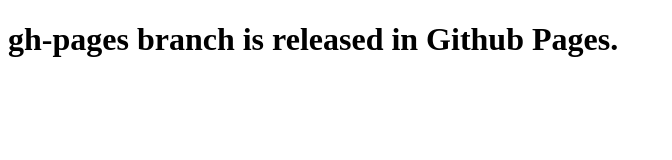
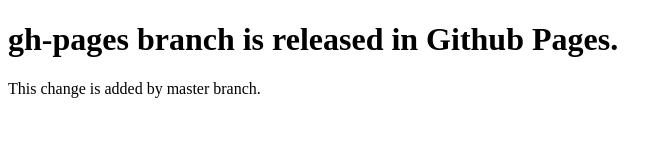
Before and after one commit to hiroak16e/git-study, a plain HTML site: page index.html in a window 1280 px wide. Shown: the whole page, without its empty margins (0-672 px from the left). Drawn offline with Linux system fonts and the light colour scheme.

Commit message:
added to index.html

```diff
--- a/index.html
+++ b/index.html
@@ -6,5 +6,6 @@
   </head>
   <body>
     <h1>gh-pages branch is released in Github Pages.</h1>
+    <p>This change is added by master branch.</p>
   </body>
 </html>
```
